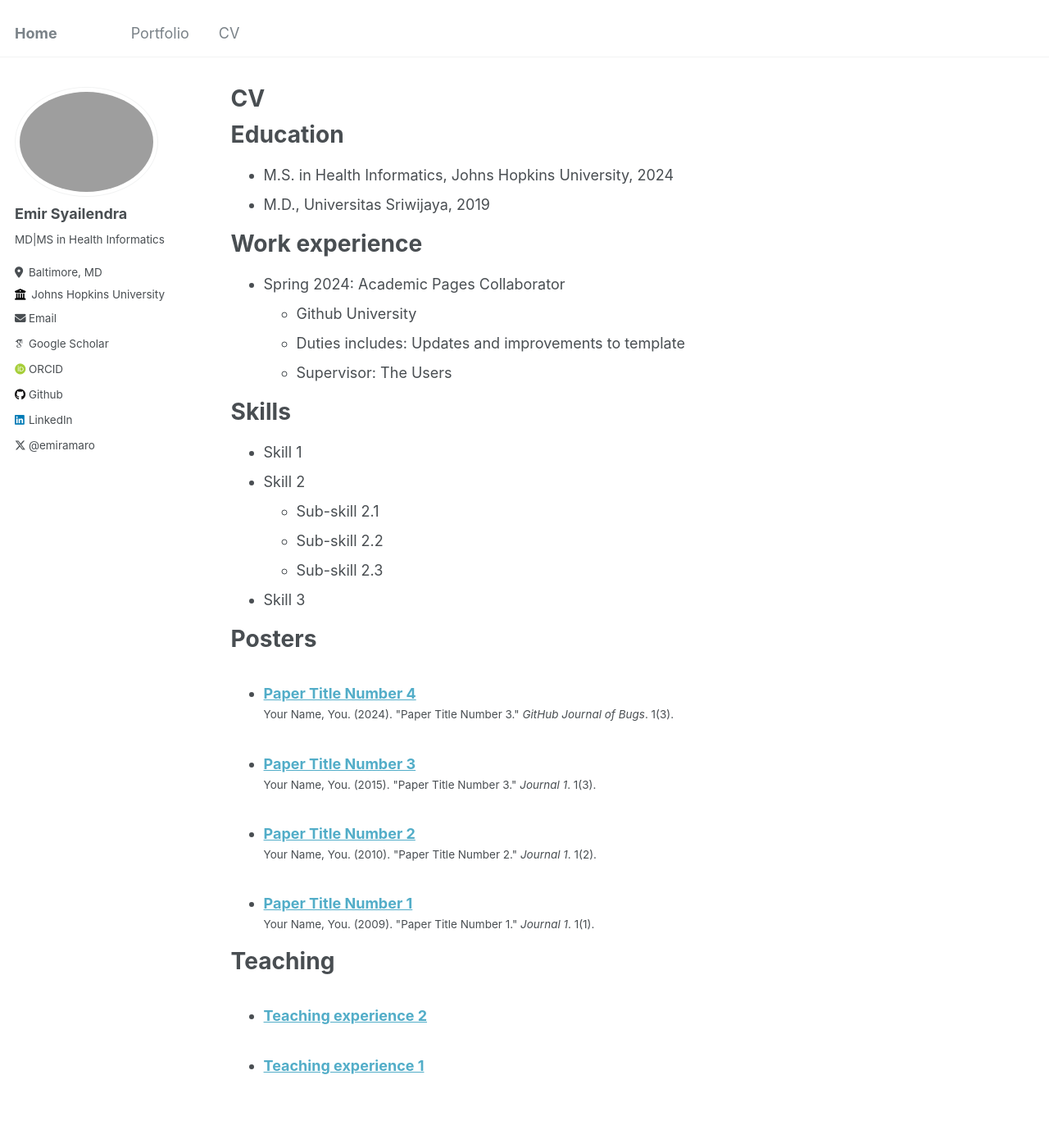
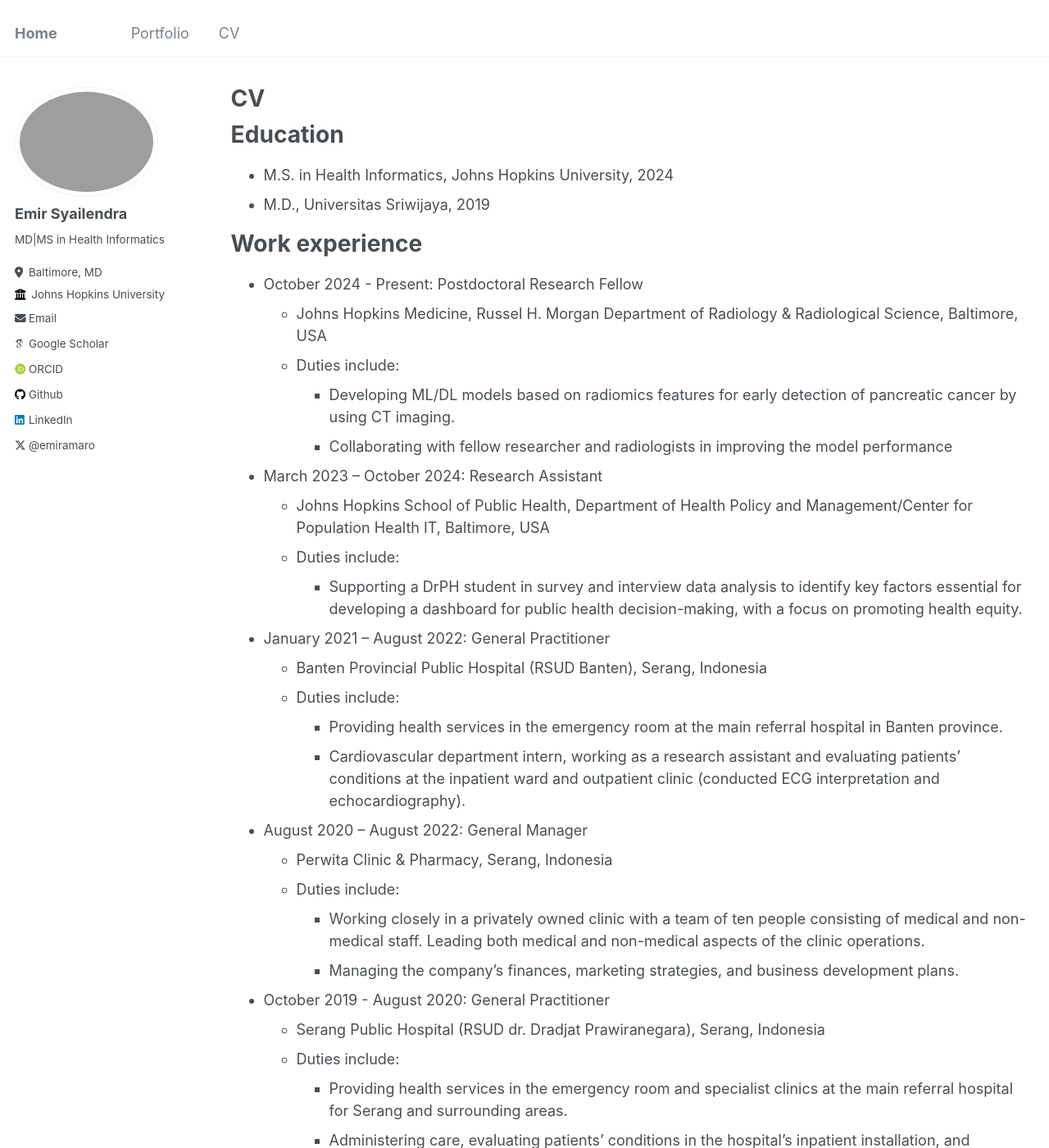
Before and after one commit to emiramaro/emiramaro.github.io, a Jekyll site: the page built from _pages/cv.md, in a window 1280 px wide and 1400 px high. Shown: the whole window at 82% size. Built offline with Jekyll 4.4.1, drawn with Linux system fonts in a browser that asks for light colours; some web fonts are replaced; some of the changed text lies outside the part shown.

Commit message:
add content

```diff
--- a/_pages/cv.md
+++ b/_pages/cv.md
@@ -16,19 +16,58 @@ Education
 
 Work experience
 ======
-* Spring 2024: Academic Pages Collaborator
-  * Github University
-  * Duties includes: Updates and improvements to template
-  * Supervisor: The Users
+* October 2024 - Present: Postdoctoral Research Fellow
+  * Johns Hopkins Medicine, Russel H. Morgan Department of Radiology & Radiological Science, Baltimore, USA
+  * Duties include:
+    * Developing ML/DL models based on radiomics features for early detection of pancreatic cancer by using CT imaging.
+    * Collaborating with fellow researcher and radiologists in improving the model performance
+
+* March 2023 – October 2024: Research Assistant
+  * Johns Hopkins School of Public Health, Department of Health Policy and Management/Center for Population Health IT, Baltimore, USA
+  * Duties include:
+    * Supporting a DrPH student in survey and interview data analysis to identify key factors essential for developing a dashboard for public health decision-making, with a focus on promoting health equity.
+
+* January 2021 – August 2022: General Practitioner
+  * Banten Provincial Public Hospital (RSUD Banten), Serang, Indonesia
+  * Duties include:
+    * Providing health services in the emergency room at the main referral hospital in Banten province.
+    * Cardiovascular department intern, working as a research assistant and evaluating patients’ conditions at the inpatient ward and outpatient clinic (conducted ECG interpretation and echocardiography).
+
+* August 2020 – August 2022: General Manager
+  * Perwita Clinic & Pharmacy, Serang, Indonesia
+  * Duties include:
+    * Working closely in a privately owned clinic with a team of ten people consisting of medical and non-medical staff. Leading both medical and non-medical aspects of the clinic operations.
+    * Managing the company’s finances, marketing strategies, and business development plans.
+
+* October 2019 - August 2020: General Practitioner
+  * Serang Public Hospital (RSUD dr. Dradjat Prawiranegara), Serang, Indonesia
+  * Duties include:
+    * Providing health services in the emergency room and specialist clinics at the main referral hospital for Serang and surrounding areas.
+    * Administering care, evaluating patients’ conditions in the hospital's inpatient installation, and consulting and communicating with the specialists.
+
+Teaching experience
+======
+* January – March 2024: Graduate Teaching Assistant
+  * Johns Hopkins School of Medicine, Biomedical Informatics & Data Science Section, Baltimore, USA
+  * Course: “ME.250.782.0000 Observational Health Research Methods on Medical Records”
+  * Duties include:
+    * Coordinating lectures and discussions regarding the utilization of Electronic Health Records (EHR) data in observational research and network studies by incorporating common data models such as OMOP CDM and standard vocabularies (e.g., SNOMED-CT, ICD, LOINC).
+
+* March – May 2023: Graduate Teaching Assistant
+  * Johns Hopkins School of Medicine, Biomedical Informatics & Data Science Section, Baltimore, USA
+  * Course: “ME.250.784.0001 Interoperable Clinical Decision Support”
+  * Duties include:
+    * Coordinating lectures and discussions regarding the utilization of FHIR standard, CDSHooks, and CQL to create an interoperable clinical decision support.
+    * Developing and managing class materials for weekly assignments on Canvas and Jupyter Notebook.
+
 
 Skills
 ======
-* Skill 1
-* Skill 2
-  * Sub-skill 2.1
-  * Sub-skill 2.2
-  * Sub-skill 2.3
-* Skill 3
+* Python
+* R
+* SQL
+* REDCap
+* Qualtrics
 
 Posters
 ======
@@ -36,8 +75,8 @@ Posters
     {% include archive-single-cv.html %}
   {% endfor %}</ul>
 
-Teaching
+<!-- Teaching
 ======
   <ul>{% for post in site.teaching reversed %}
     {% include archive-single-cv.html %}
-  {% endfor %}</ul>
+  {% endfor %}</ul> -->
--- a/_portfolio/portfolio-2.html
+++ b/_portfolio/portfolio-2.html
@@ -1,6 +1,8 @@
 ---
-title: "Portfolio item number 2"
-excerpt: "Short description of portfolio item number 2 <br/><img src='/images/500x300.png'>"
+title: "Identification of Heart Failure with Preserved Ejection Fraction in Critically Ill Patients"
+excerpt: "Exploration of novel ECG features and other clinical features to identify heart failure with
+preserved ejection fraction in ICU patients from MIMIC-IV dataset by utilizing different
+techniques for feature selection, feature importance, and ML model building.<br/><img src='/images/500x300.png'>"
 collection: portfolio
 ---
 
```
Also changed, not shown: _pages/about.md (+6 -4 lines), _portfolio/portfolio-1.md (+4 -2 lines), _data/navigation.yml (line endings or trailing spaces), 1 other file.
